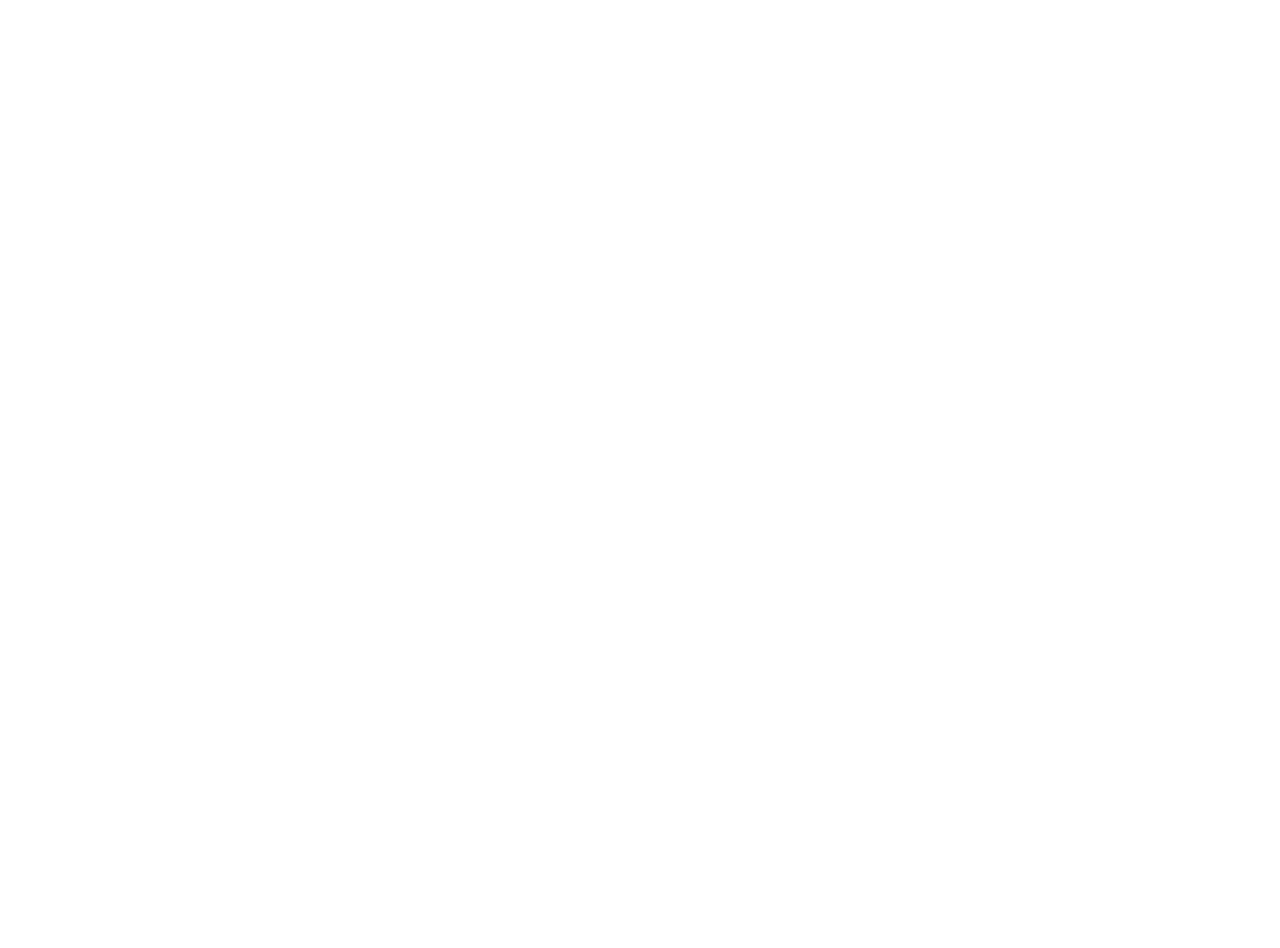
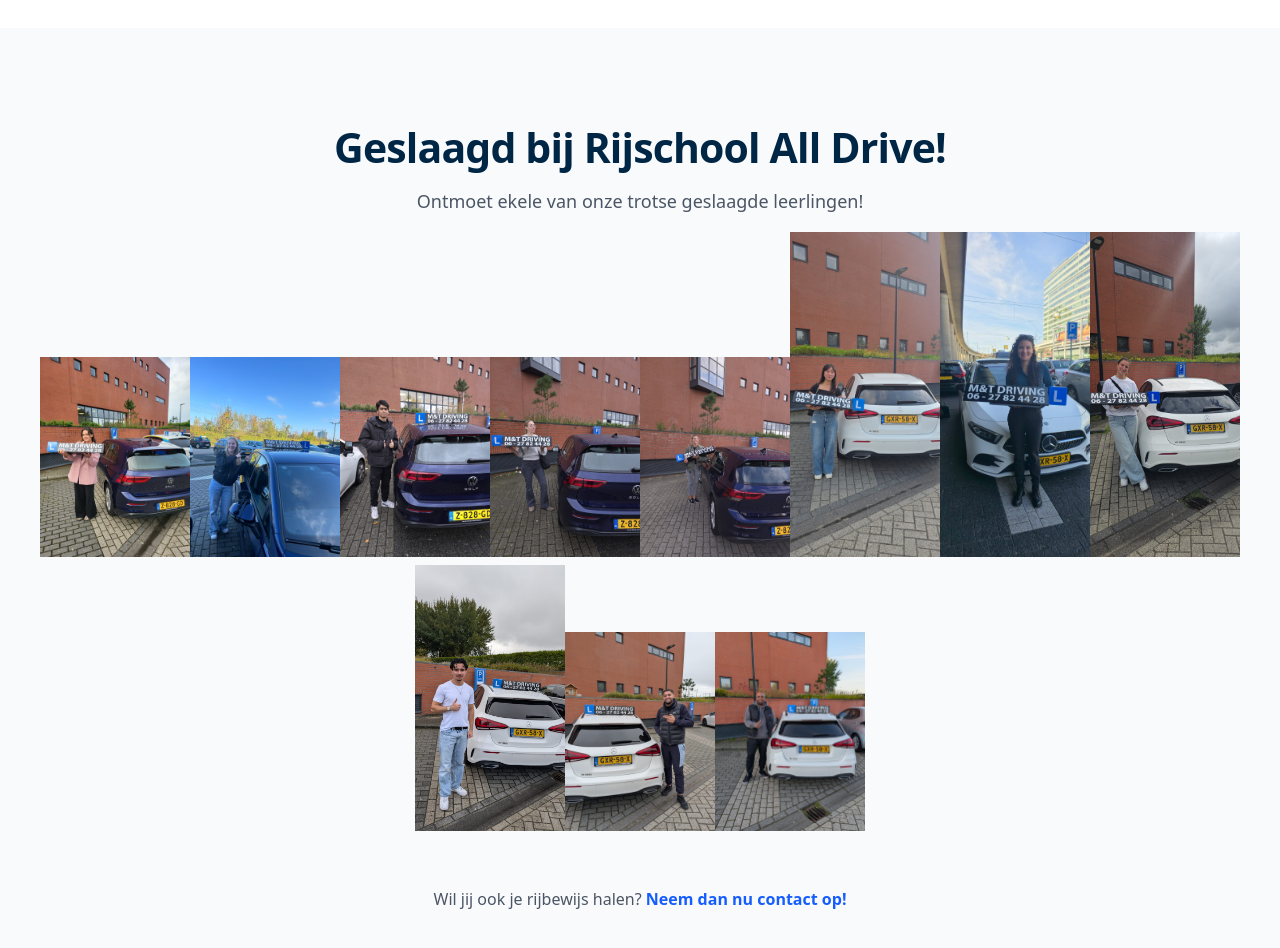
Before and after one commit to Recss68/rijschool-all-drive, a SvelteKit app: page / in a window 1280 px wide. Shown: the part 3720-4668 px from the top of the page. Before the commit the page ends 3748 px from the top, so only its background shows below. Built offline with nearby package versions, Linux system fonts and the light colour scheme.

Commit message:
feat: made the success stories section - #16

```diff
--- a/src/lib/index.js
+++ b/src/lib/index.js
@@ -2,5 +2,6 @@
 export { default as Hero } from './components/Hero.svelte';
 export { default as BenefitCards } from './components/BenefitCards.svelte';
 export { default as PriceCards } from './components/PriceCards.svelte';
-export { default as ProcessSteps } from './components/ProcessSteps.svelte'
-export { default as Reviews } from './components/Reviews.svelte'
+export { default as ProcessSteps } from './components/ProcessSteps.svelte';
+export { default as Reviews } from './components/Reviews.svelte';
+export { default as SuccessStories } from './components/SuccessStories.svelte';
--- a/src/routes/+page.svelte
+++ b/src/routes/+page.svelte
@@ -1,5 +1,5 @@
 <script>
-    import { Hero, BenefitCards, PriceCards, ProcessSteps, Reviews } from '$lib';
+    import { Hero, BenefitCards, PriceCards, ProcessSteps, Reviews, SuccessStories } from '$lib';
 </script>
 
 <Hero />
@@ -17,7 +17,7 @@
         <h2>Onze Lespakketten</h2>
         <p>Kies het pakket dat bij jou past. Altijd flexibel en op maat aan te passen.</p>
         <PriceCards />
-        <p class="cards-footer">Niet zeker welke pakket bij je past? <a href="https://wa.me/31627824428">Neem contact op</a> voor persoonlijk advies!</p>
+        <p class="section-footer">Niet zeker welke pakket bij je past? <a href="https://wa.me/31627824428">Neem contact op</a> voor persoonlijk advies!</p>
     </div>
 </section>
 
@@ -37,9 +37,22 @@
     </div>
 </section>
 
+<section class="success-stories-container section">
+    <div class="section-inner">
+        <h2>Geslaagd bij Rijschool All Drive!</h2>
+        <p>Ontmoet ekele van onze trotse geslaagde leerlingen!</p>
+        <SuccessStories />
+        <p class="section-footer">Wil jij ook je rijbewijs halen? <a href="https://wa.me/31627824428">Neem dan nu contact op!</a></p>
+    </div>
+</section>
+
 <style>
 
-    .benefits-container, .price-cards-container, .process-steps-container, .reviews-container{
+    .benefits-container,
+    .price-cards-container,
+    .process-steps-container,
+    .reviews-container,
+    .success-stories-container {
         background-color: var(--c-section);
         text-align: center;
         h2 {
@@ -51,8 +64,7 @@
         background-color: var(--c-white);
     }
 
-    .price-cards-container {
-        .cards-footer {
+    .section-footer {
         margin-top: var(--space-12);
         font-size: var(--fs-body-sm-mobile);
         color: var(--c-text-light);
@@ -61,5 +73,5 @@
             font-weight: var(--fw-semibold);
         }
     }
-    }
+
 </style>
```
Lines whose indentation alone changed are shown as unchanged.
